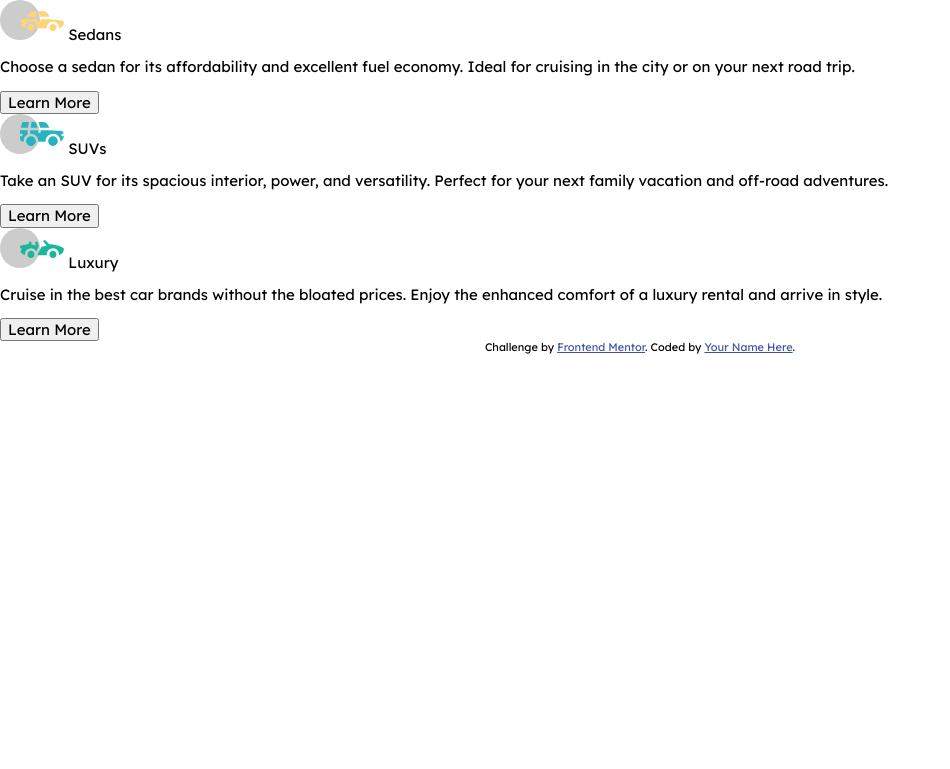
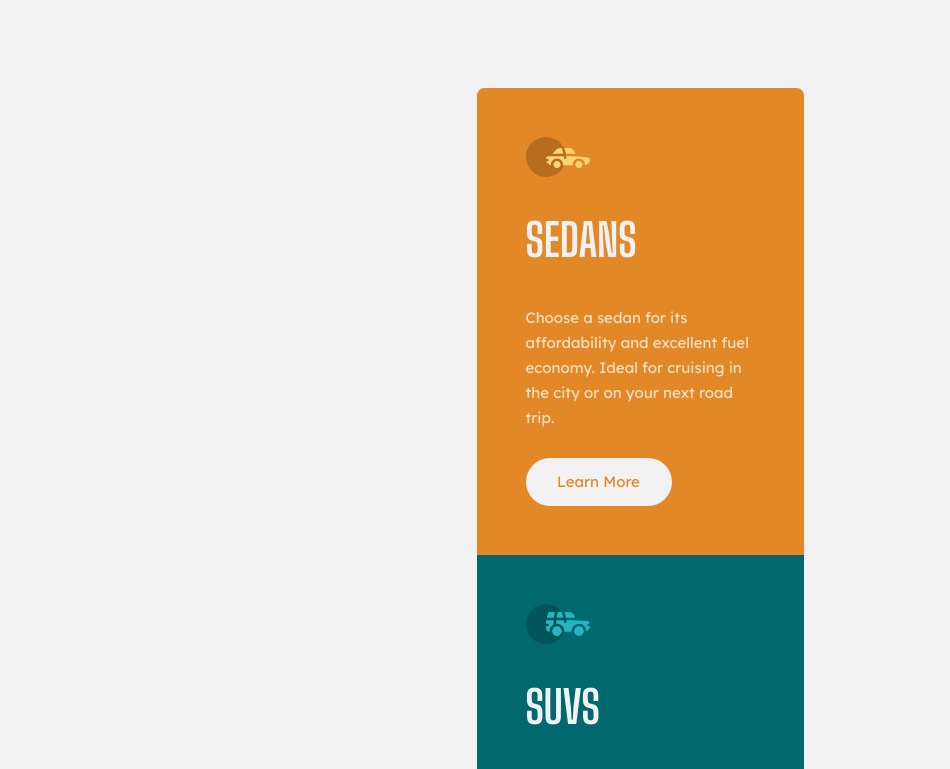
Before and after one commit to KorsanDev/7_column-preview-card-component, a plain HTML site: page index.html in a window 1280 px wide. Shown: the top 769 px of the page, without its empty margins (0-950 px from the left). Drawn offline with Linux system fonts and the light colour scheme.

Commit message:
finished challenge

```diff
--- a/css/styles.css
+++ b/css/styles.css
@@ -16,16 +16,109 @@ html {
 *:after {
   box-sizing: inherit;
 }
+/* ------------------General------------------ */
 body {
   font-size: 15px;
-  /* font-family: "Big Shoulders Display", cursive; */
   font-family: "Lexend Deca", sans-serif;
+  background-color: var(--very-light-gray);
+  color: var(--very-light-gray);
+}
+main {
+  width: 327px;
+  margin: 88px auto;
+  border-radius: 0.5em;
+  overflow: hidden;
+  display: flex;
+  flex-direction: column;
+}
+section {
+  padding: 49px;
+}
+img {
+  display: block;
+}
+span {
+  margin: 38px 0;
+  display: block;
+  font-family: "Big Shoulders Display", cursive;
+  font-size: 3em;
+  text-transform: uppercase;
+}
+p {
+  color: var(--transparent-white);
+  margin: 0;
+  line-height: 25px;
+}
+button {
+  background-color: var(--very-light-gray);
+  height: 48px;
+  width: 146px;
+  border-radius: 24px;
+  border: none;
+  margin-top: 28px;
+}
+/* ------------------Hover------------------ */
+button:hover {
+  border: 2px solid var(--very-light-gray);
+}
+.section1 button:hover {
+  color: var(--very-light-gray);
+  background-color: var(--bright-orange);
+}
+.section2 button:hover {
+  color: var(--very-light-gray);
+  background-color: var(--dark-cyan);
+}
+.section3 button:hover {
+  color: var(--very-light-gray);
+  background-color: var(--very-dark-cyan);
+}
+button:hover {
+  border: 2px solid var(--very-light-gray);
+  color: var(--very-light-gray);
+}
+button:hover {
+  border: 2px solid var(--very-light-gray);
+  color: var(--very-light-gray);
+}
+/* ------------------Section 1------------------ */
+.section1 {
+  background-color: var(--bright-orange);
+}
+.section1 button {
+  color: var(--bright-orange);
+}
+/* ------------------Section 2------------------ */
+.section2 {
+  background-color: var(--dark-cyan);
+}
+.section2 button {
+  color: var(--dark-cyan);
+}
+/* ------------------Section 3------------------ */
+.section3 {
+  background-color: var(--very-dark-cyan);
+}
+.section3 button {
+  color: var(--very-dark-cyan);
 }
 /* ------------------Footer------------------ */
 .attribution {
   font-size: 11px;
   text-align: center;
+  color: black;
 }
 .attribution a {
   color: hsl(228, 45%, 44%);
 }
+/* °°°°°°°°°°°°°°°°°°°>=1440px°°°°°°°°°°°°°°°°°°° */
+@media only screen and (min-width: 1440px) {
+  main {
+    flex-direction: row;
+    width: 920px;
+    margin: 171px auto 129px;
+  }
+  button {
+    margin-top: 85px;
+  }
+}
--- a/index.html
+++ b/index.html
@@ -54,7 +54,7 @@
         Challenge by
         <a href="https://www.frontendmentor.io?ref=challenge" target="_blank"
           >Frontend Mentor</a
-        >. Coded by <a href="#">Your Name Here</a>.
+        >. Coded by <a href="https://github.com/KorsanDev">KorsanDev</a>.
       </div>
     </footer>
   </body>
```
Also changed, not shown: 1 other file.
